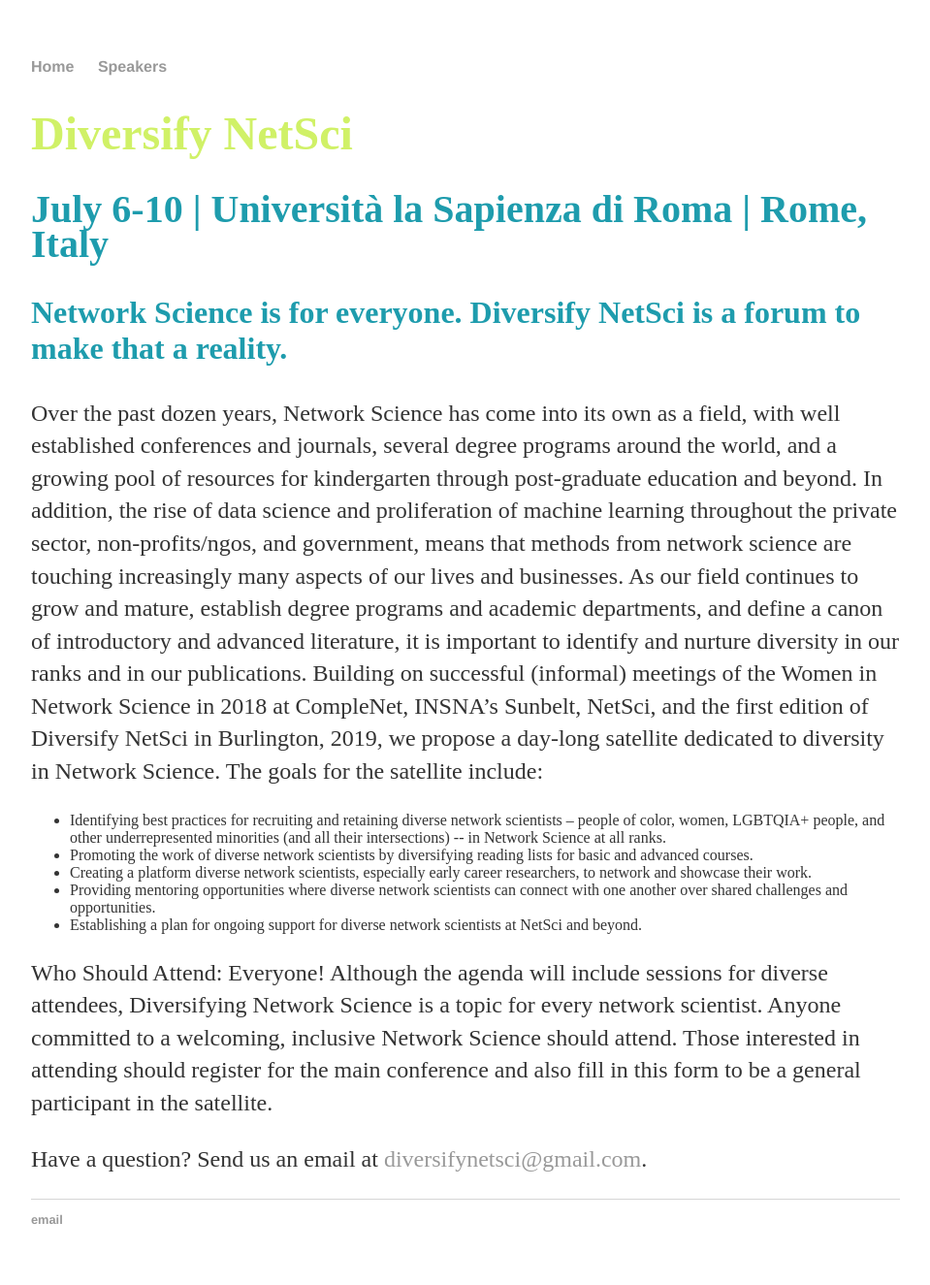
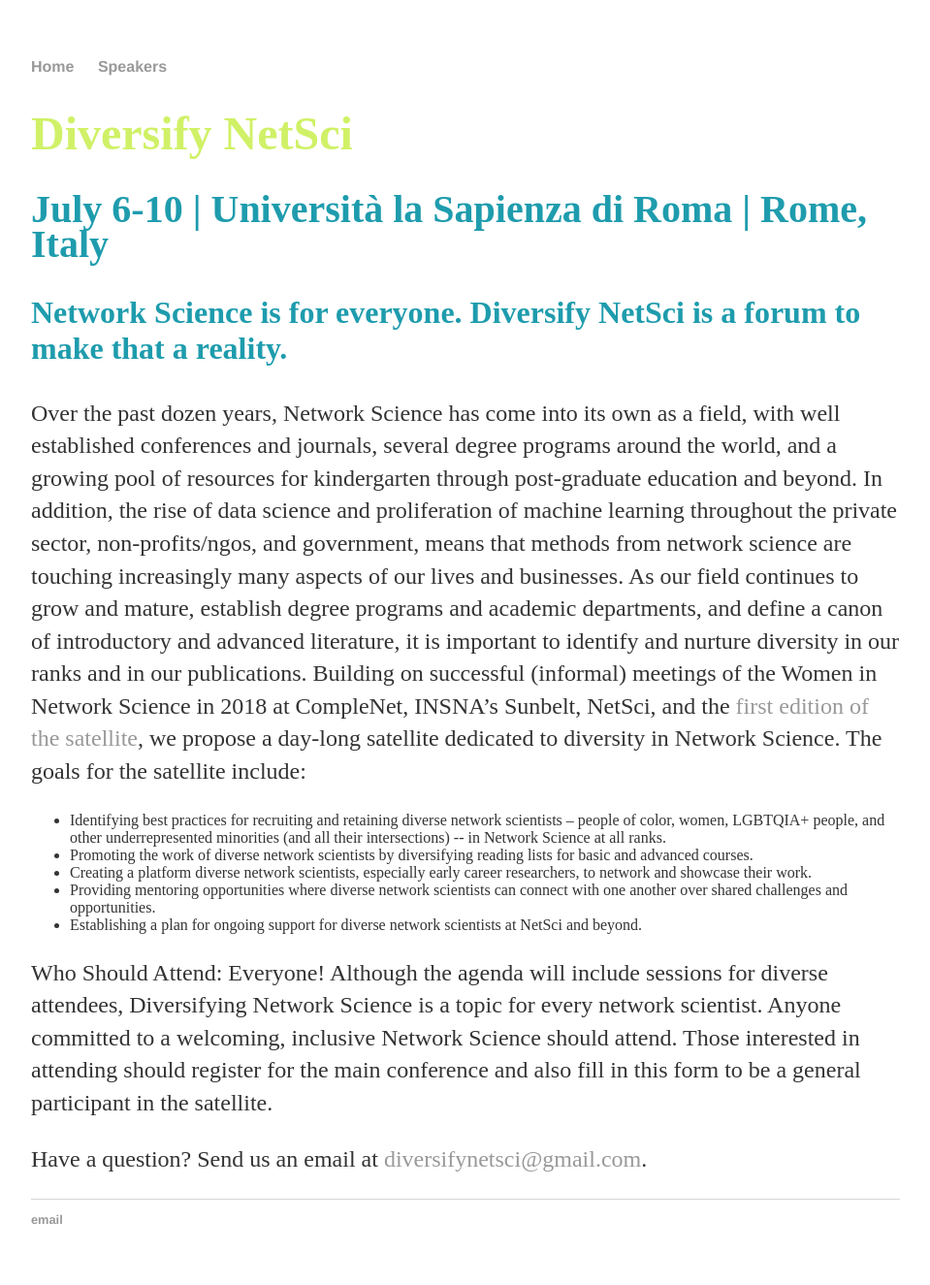
Before and after one commit to diversify-netsci/diversify-netsci.github.io, a Jekyll site: the page built from index.html, in a window 1280 px wide. Shown: the whole page at 97% size, without its empty margins (160-1119 px from the left). Built offline with Jekyll 4.4.1, drawn with Linux system fonts in a browser that asks for light colours.

Commit message:
Update index.html

```diff
--- a/index.html
+++ b/index.html
@@ -7,7 +7,7 @@
 
 
 
-<p>Over the past dozen years, Network Science has come into its own as a field, with well established conferences and journals, several degree programs around the world, and a growing pool of resources for kindergarten through post-graduate education and beyond. In addition, the rise of data science and proliferation of machine learning throughout the private sector, non-profits/ngos, and government, means that methods from network science are touching increasingly many aspects of our lives and businesses. As our field continues to grow and mature, establish degree programs and academic departments, and define a canon of introductory and advanced literature, it is important to identify and nurture diversity in our ranks and in our publications. Building on successful (informal) meetings of the Women in Network Science in 2018 at CompleNet, INSNA’s Sunbelt, NetSci, and the first edition of Diversify NetSci in Burlington, 2019, we propose a day-long satellite dedicated to diversity in Network Science. The goals for the satellite include:
+<p>Over the past dozen years, Network Science has come into its own as a field, with well established conferences and journals, several degree programs around the world, and a growing pool of resources for kindergarten through post-graduate education and beyond. In addition, the rise of data science and proliferation of machine learning throughout the private sector, non-profits/ngos, and government, means that methods from network science are touching increasingly many aspects of our lives and businesses. As our field continues to grow and mature, establish degree programs and academic departments, and define a canon of introductory and advanced literature, it is important to identify and nurture diversity in our ranks and in our publications. Building on successful (informal) meetings of the Women in Network Science in 2018 at CompleNet, INSNA’s Sunbelt, NetSci, and the <a href="https://www.networkscienceinstitute.org/diversifynetsci2019">first edition of the satellite</a>, we propose a day-long satellite dedicated to diversity in Network Science. The goals for the satellite include:
 
 <ul>
 <li>Identifying best practices for recruiting and retaining diverse network scientists – people of color, women, LGBTQIA+ people, and other underrepresented minorities (and all their intersections) -- in Network Science at all ranks.</li>
```
